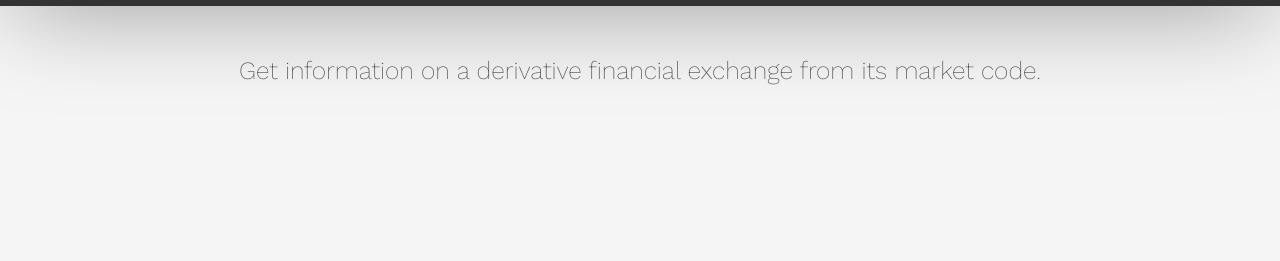
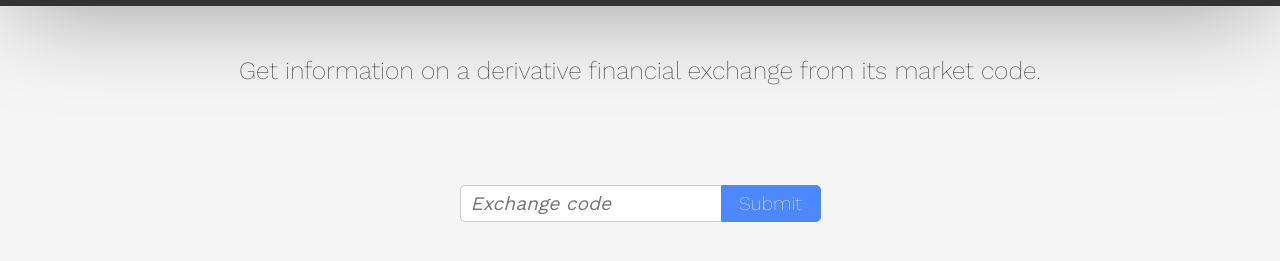
Before and after one commit to Alek-S/Derivative-Exchange-Lookup, a plain HTML site: page index.html in a window 1280 px wide. Shown: the part 83-344 px from the top of the page. Drawn offline with nearby package versions, Linux system fonts and the light colour scheme.

Commit message:
add search form

```diff
--- a/index.html
+++ b/index.html
@@ -21,5 +21,12 @@
 	<div class="description">
 	<p>Get information on a derivative financial exchange from its market code.</p>
 	</div>
+
+	<div id="submitForm">
+	<form>
+		<input type="text" placeholder="Exchange code"><button>Submit</button>
+	</form>
+	</div>
+
 </body>
 </html>
--- a/style.css
+++ b/style.css
@@ -10,7 +10,48 @@ h1{
 	margin-bottom: 8px;
 	font-weight: 200;
 }
-p{
+input{
+	height:  35px;
+	width: 250px;
+	font-family: 'Work Sans', sans-serif;
+	font-size: 1.2em;
+	font-weight: 400;
+	padding: 0px 0px 0px 10px;
+	margin: 0px 0px 0px 0px;
+	border: 1px solid #cccccc;
+	border-right: none;
+	border-radius: 5px 0px 0px 5px;
+
+}
+button{
+	padding: 0px 0px 0px 0px;
+	margin: 0px 0px 0px 0px;
+	height:  37px;
+	width: 100px;
+	font-family: 'Work Sans', sans-serif;
+	font-size: 1.2em;
+	font-weight: 200;
+	color: #e6e6e6;
+	background-color: #4d88ff;
+	border: 1px solid #4d88ff;
+	border-radius: 0px 5px 5px 0px;
+
+}
+input::-webkit-input-placeholder {
+	font-family: 'Work Sans', sans-serif;
+	font-style: italic;
+}
+input::-moz-placeholder {
+	font-family: 'Work Sans', sans-serif;
+	font-style: italic;
+}
+input:-ms-input-placeholder {
+	font-family: 'Work Sans', sans-serif;
+	font-style: italic;
+}
+#submitForm{
+	text-align: center;
+	margin-top: 100px;
 }
 .topBar{
 	width: 100%;
```
